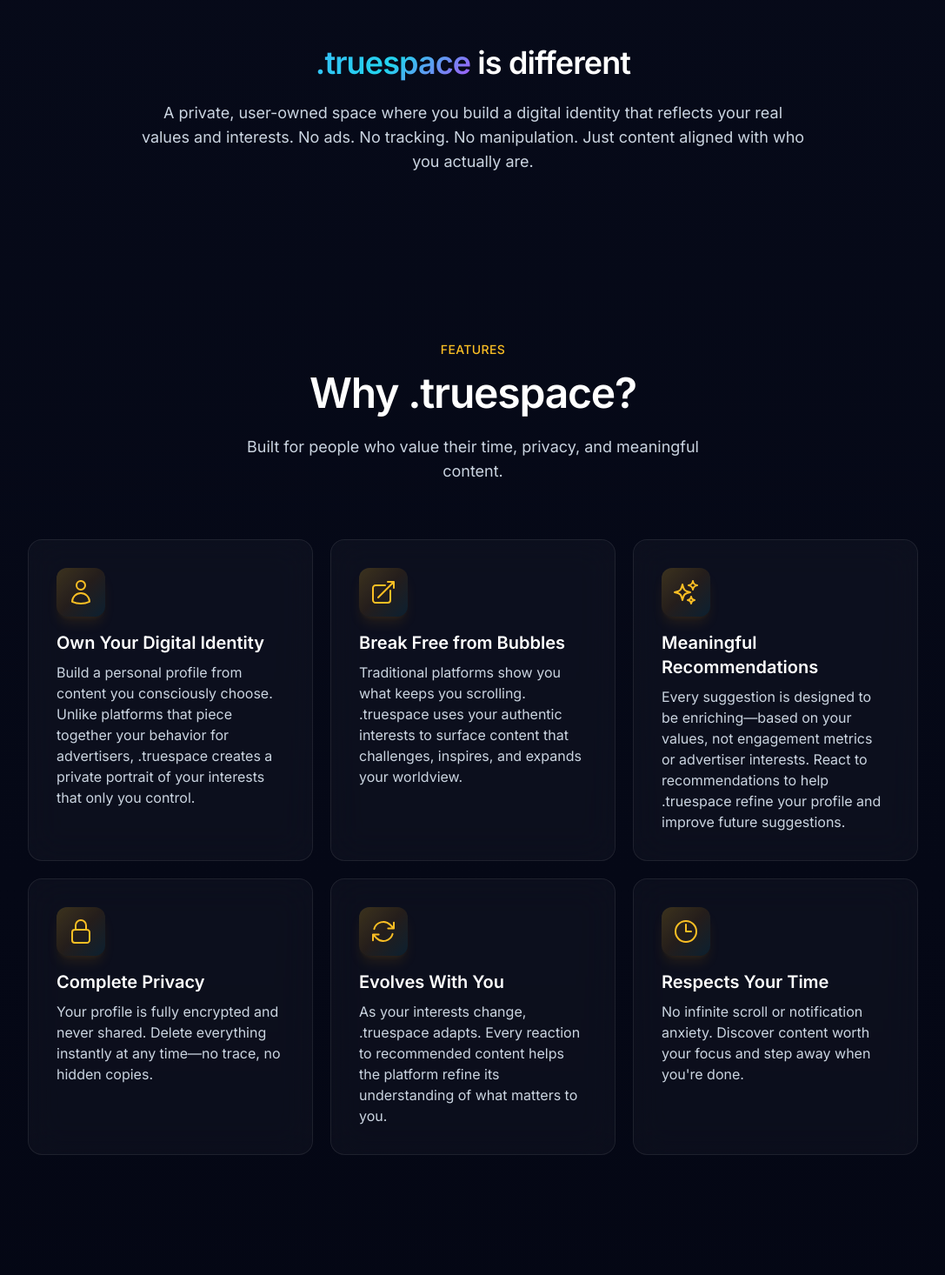
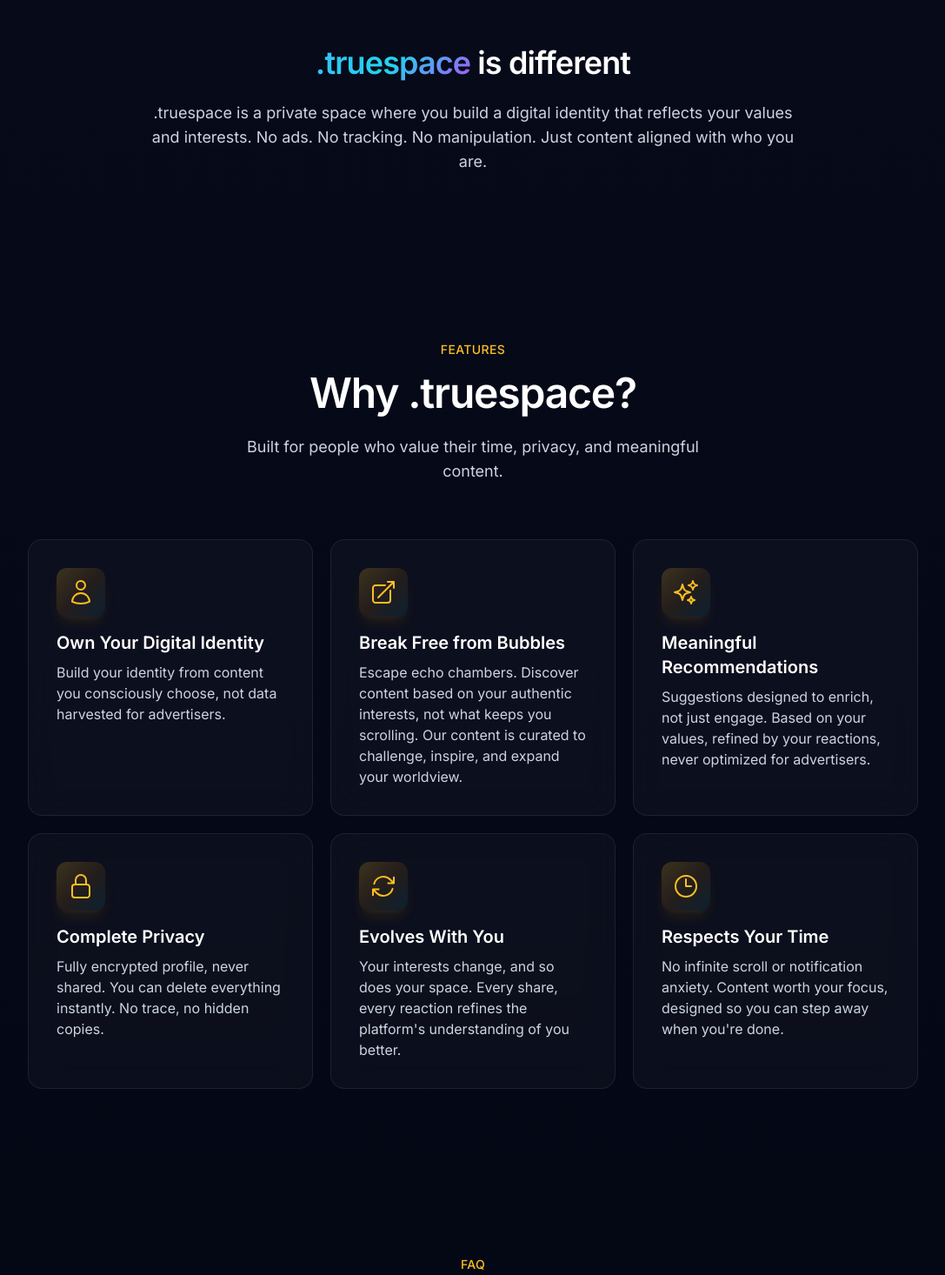
Before and after one commit to donth8/true-space-landing, a Next.js app: page / in a window 1280 px wide. Shown: the part 1064-2530 px from the top of the page at 87% size, without its empty margins (96-1183 px from the left). Built offline with nearby package versions, Linux system fonts and the light colour scheme.

Commit message:
Refine contents

```diff
--- a/app/page.tsx
+++ b/app/page.tsx
@@ -391,7 +391,7 @@ const faqData = [
   {
     question: "Is .truespace free?",
     answer:
-      ".truespace is subscription-based with no advertising. This keeps our incentives aligned with yours—we succeed when you find value, not when advertisers capture your attention.",
+      "Currently, .truespace is in beta-testing phase. It is 100% free. In the future we may consider it to be subscription-based with no advertising to keeps our incentives aligned with yours—we succeed when you find value, not when advertisers capture your attention.",
   },
 ];
 
@@ -527,7 +527,7 @@ export default function Home() {
 
               {/* Subtitle */}
               <p className="hero-animate fade-in-up animation-delay-400 text-base sm:text-lg md:text-xl text-dark-300 max-w-xl mb-6 sm:mb-8 leading-relaxed">
-                A private digital space where you own your identity and discover
+                Welcome to a private digital space where you own your identity and discover
                 content that truly matters.
               </p>
 
@@ -593,9 +593,9 @@ export default function Home() {
               <span className="text-white"> is different</span>
             </h2>
             <p className="text-base sm:text-lg text-dark-300 leading-relaxed">
-              A private, user-owned space where you build a digital identity
-              that reflects your real values and interests. No ads. No tracking.
-              No manipulation. Just content aligned with who you actually are.
+              .truespace is a private space where you build a digital identity
+              that reflects your values and interests. No ads. No tracking.
+              No manipulation. Just content aligned with who you are.
             </p>
           </div>
         </section>
@@ -620,37 +620,37 @@ export default function Home() {
               <FeatureCard
                 icon={<UserIcon />}
                 title="Own Your Digital Identity"
-                description="Build a personal profile from content you consciously choose. Unlike platforms that piece together your behavior for advertisers, .truespace creates a private portrait of your interests that only you control."
+                description="Build your identity from content you consciously choose, not data harvested for advertisers."
                 delay="animation-delay-100"
               />
               <FeatureCard
                 icon={<BreakFreeIcon />}
                 title="Break Free from Bubbles"
-                description="Traditional platforms show you what keeps you scrolling. .truespace uses your authentic interests to surface content that challenges, inspires, and expands your worldview."
+                description="Escape echo chambers. Discover content based on your authentic interests, not what keeps you scrolling. Our content is curated to challenge, inspire, and expand your worldview."
                 delay="animation-delay-200"
               />
               <FeatureCard
                 icon={<SparklesIcon />}
                 title="Meaningful Recommendations"
-                description="Every suggestion is designed to be enriching—based on your values, not engagement metrics or advertiser interests. React to recommendations to help .truespace refine your profile and improve future suggestions."
+                description="Suggestions designed to enrich, not just engage. Based on your values, refined by your reactions, never optimized for advertisers."
                 delay="animation-delay-300"
               />
               <FeatureCard
                 icon={<LockIcon />}
                 title="Complete Privacy"
-                description="Your profile is fully encrypted and never shared. Delete everything instantly at any time—no trace, no hidden copies."
+                description="Fully encrypted profile, never shared. You can delete everything instantly. No trace, no hidden copies."
                 delay="animation-delay-400"
               />
               <FeatureCard
                 icon={<RefreshIcon />}
                 title="Evolves With You"
-                description="As your interests change, .truespace adapts. Every reaction to recommended content helps the platform refine its understanding of what matters to you."
+                description="Your interests change, and so does your space. Every share, every reaction refines the platform's understanding of you better."
                 delay="animation-delay-500"
               />
               <FeatureCard
                 icon={<ClockIcon />}
                 title="Respects Your Time"
-                description="No infinite scroll or notification anxiety. Discover content worth your focus and step away when you're done."
+                description="No infinite scroll or notification anxiety. Content worth your focus, designed so you can step away when you're done."
                 delay="animation-delay-600"
               />
             </div>
@@ -705,8 +705,7 @@ export default function Home() {
                   Ready to reclaim your digital life?
                 </h2>
                 <p className="text-dark-300 mb-6 sm:mb-8 max-w-md mx-auto text-sm sm:text-base">
-                  Download .truespace and start building your private space for
-                  content that truly matters.
+                  Start building your private space for content that truly matters.
                 </p>
 
                 <div className="flex flex-col sm:flex-row gap-3 sm:gap-4 justify-center">
```
Also changed, not shown: 1 other file (tests, documents, lock files or other folders).
